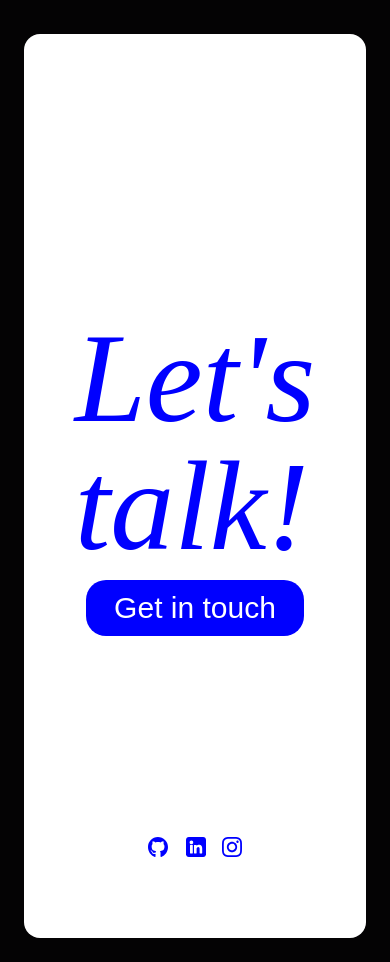
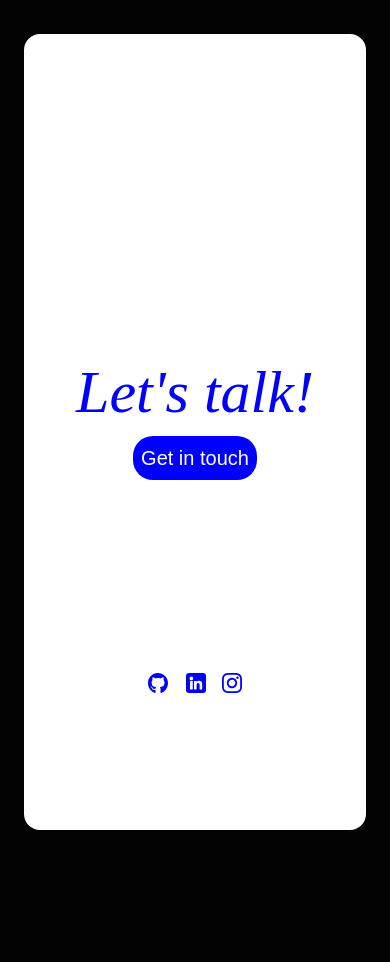
Before and after one commit to angelo-Cahetel/portifolio, a React (Vite) app: page / in a window 390 px wide. Shown: the part 3406-4368 px from the top of the page. After the commit the page ends 4260 px from the top, so only its background shows below. Built offline with nearby package versions, Linux system fonts and the light colour scheme.

Commit message:
arrumado a responsividade do `Contact.jsx`

```diff
--- a/src/constants/Contact.jsx
+++ b/src/constants/Contact.jsx
@@ -15,14 +15,14 @@ function Contact() {
         <div className="flex w-[full] min-h-screen p-6 sticky">
           <div className="flex justify-center bg-white rounded-2xl w-full p-20">
             <div className="flex flex-col justify-center">
-              <div className="">
-                <div className="flex flex-col justify-center items-center m-[200px] gap-2.5">
-                  <h1 className="text-[#0000ff] text-9xl font-medium font-instrument italic">
+              <div className="m-48 lg:m-[200px] gap-2.5">
+                <div className="flex flex-col justify-center items-center gap-3.5 lg:gap-0">
+                  <h1 className="text-[#0000ff] text-6xl lg:text-9xl font-medium font-instrument italic whitespace-nowrap">
                     Let's talk!
                   </h1>
                   <button
                     onClick={handleSendEmail}
-                    className="px-7 py-2.5 bg-[#0000ff] hover:text-[#0000ff] hover:bg-white hover:outline-2 hover:outline-[#0000ff] rounded-[20px] text-white text-3xl cursor-pointer font-satoshi"
+                    className="p-2 lg:px-7 lg:py-2.5 bg-[#0000ff] hover:text-[#0000ff] hover:bg-white hover:outline-2 hover:outline-[#0000ff] rounded-[20px] text-white lg:text-3xl text-xl cursor-pointer font-satoshi"
                   >
                     Get in touch
                   </button>
```
